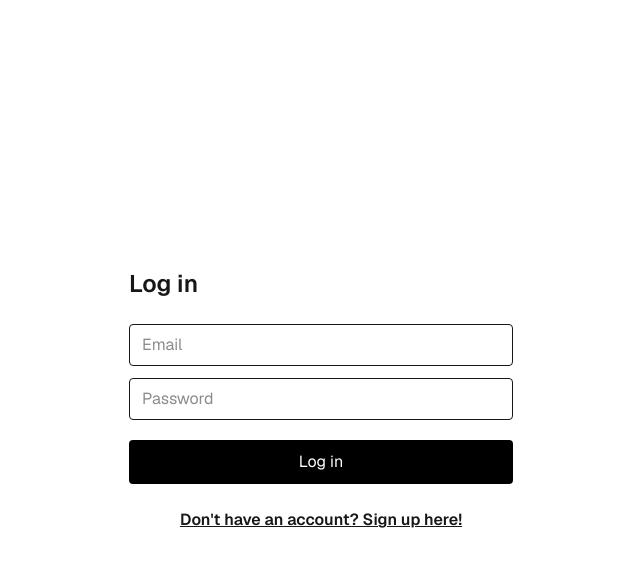
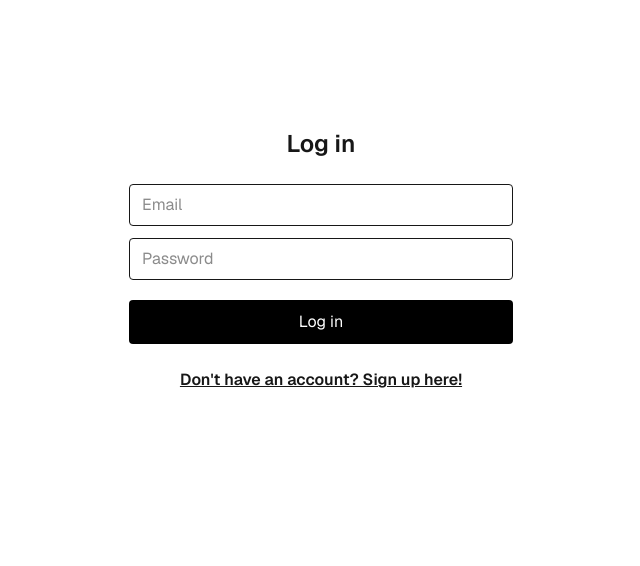
Before and after one commit to angelajuc/pov, a Next.js app: page /login in a window 1280 px wide. Shown: the top 566 px of the page, without its empty margins (319-959 px from the left). Built offline with nearby package versions, Linux system fonts and the light colour scheme.

Commit message:
adjusted centering

```diff
--- a/src/app/login/page.tsx
+++ b/src/app/login/page.tsx
@@ -36,10 +36,9 @@ export default function LoginPage() {
   }
 
   return (
-    //<main className="p-6 max-w-sm mx-auto font-sans">
-    <main className="min-h-screen flex items-center justify-center p-6 font-sans">
+    <main className="min-h-screen flex justify-center pt-24 md: pt-32 p-6 font-sans">
       <div className="w-full max-w-sm">
-        <h1 className="text-2xl font-semibold">Log in</h1>
+        <h1 className="text-2xl text-center font-semibold">Log in</h1>
 
         <form onSubmit={onSubmit} className="mt-6 flex flex-col gap-3">
           <input
--- a/src/app/signup/page.tsx
+++ b/src/app/signup/page.tsx
@@ -47,7 +47,7 @@ export default function SignupPage() {
 
   return (
     <main className="p-6 max-w-sm mx-auto font-sans">
-      <h1 className="text-2xl font-semibold">Sign up</h1>
+      <h1 className="text-2xl text-center font-semibold">Sign up</h1>
 
       <form onSubmit={onSubmit} className="mt-6 flex flex-col gap-3">
         <input
```
